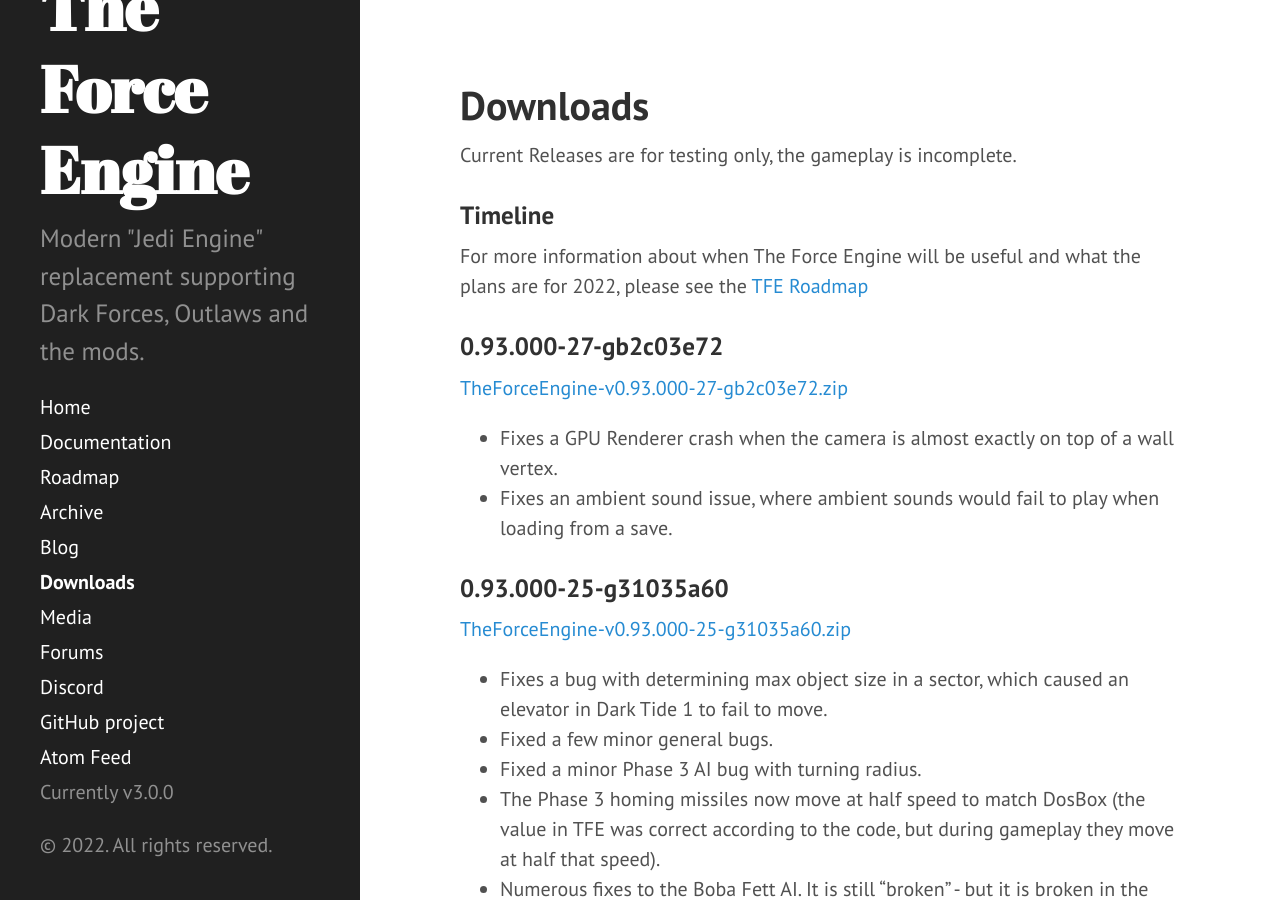
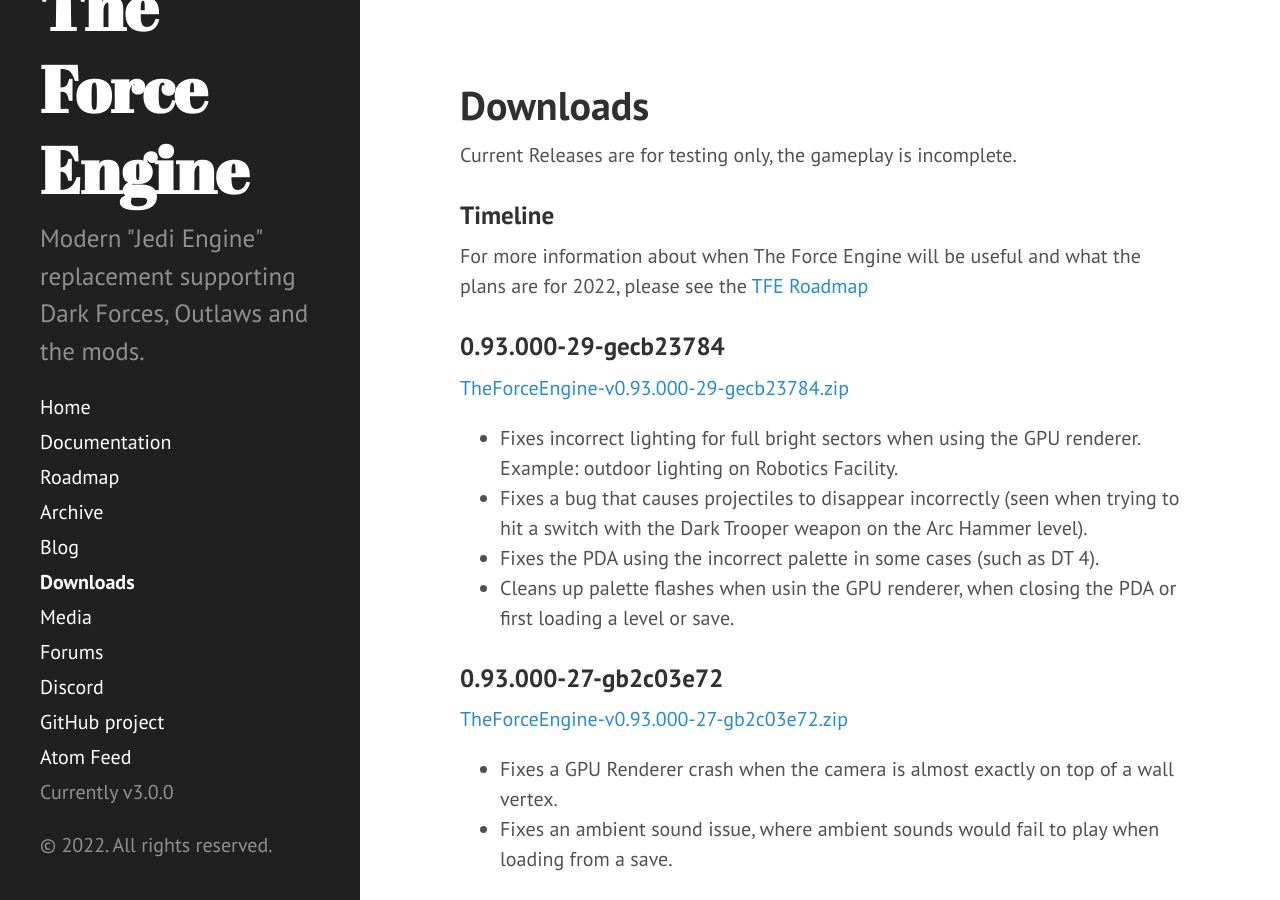
Before and after one commit to TheForceEngine/TheForceEngine.github.io, a Jekyll site: the page built from downloads.md, in a window 1280 px wide and 900 px high. Built offline with Jekyll 4.4.1, drawn with Linux system fonts in a browser that asks for light colours.

Commit message:
Update downloads.md

```diff
--- a/downloads.md
+++ b/downloads.md
@@ -7,6 +7,13 @@
 
 ### Timeline
 For more information about when The Force Engine will be useful and what the plans are for 2022, please see the [TFE Roadmap](Roadmap.md)
+
+### 0.93.000-29-gecb23784
+[TheForceEngine-v0.93.000-29-gecb23784.zip](archive/TheForceEngine-v0.93.000-29-gecb23784.zip) <br>
+* Fixes incorrect lighting for full bright sectors when using the GPU renderer. Example: outdoor lighting on Robotics Facility.
+* Fixes a bug that causes projectiles to disappear incorrectly (seen when trying to hit a switch with the Dark Trooper weapon on the Arc Hammer level).
+* Fixes the PDA using the incorrect palette in some cases (such as DT 4).
+* Cleans up palette flashes when usin the GPU renderer, when closing the PDA or first loading a level or save.
 
 ### 0.93.000-27-gb2c03e72
 [TheForceEngine-v0.93.000-27-gb2c03e72.zip](archive/TheForceEngine-v0.93.000-27-gb2c03e72.zip) <br>
```
